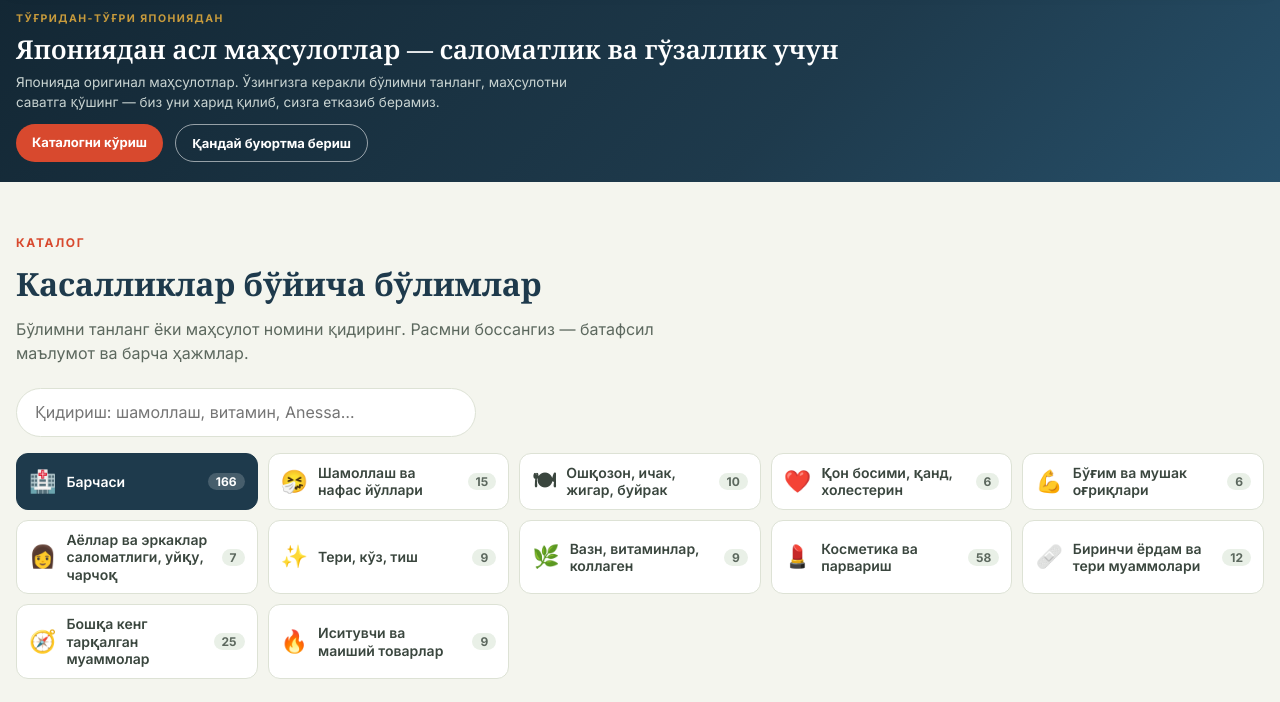
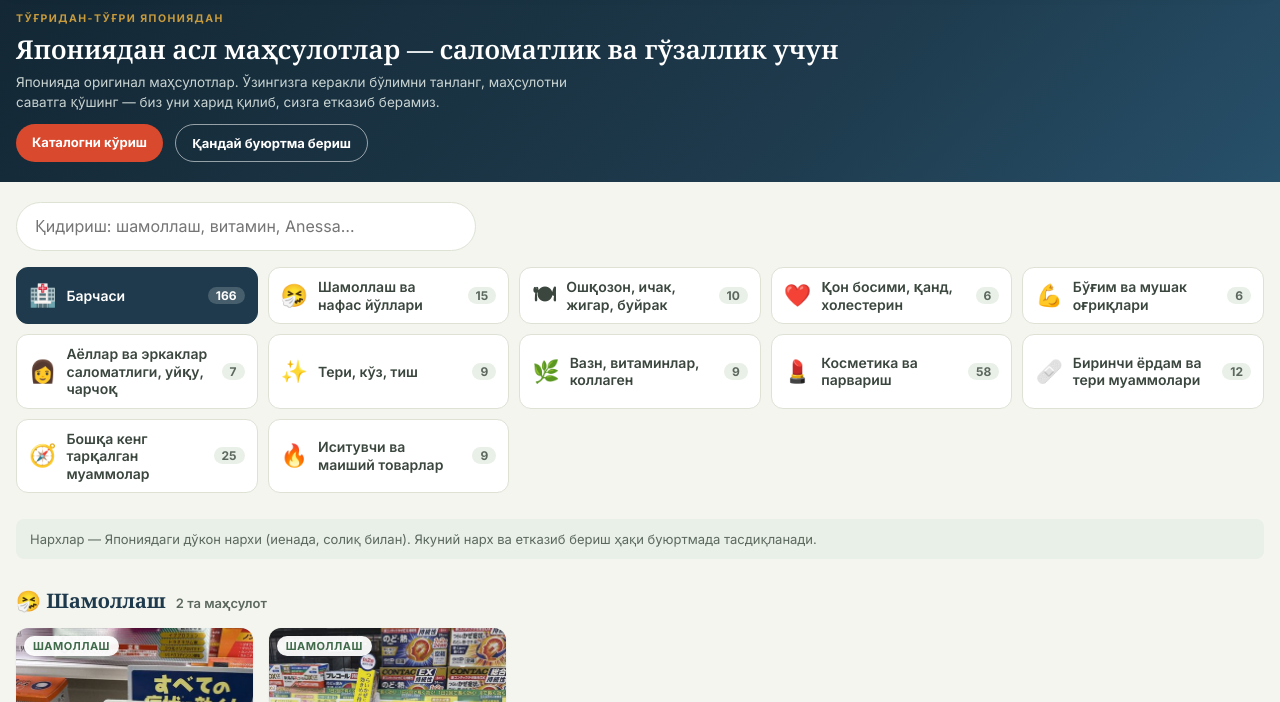
Before and after one commit to mirabexjapan-hub/yaponmalham, a plain HTML site: page index.html in a window 1280 px wide. Shown: the part 71-773 px from the top of the page. Drawn offline with Linux system fonts and the light colour scheme.

Commit message:
Remove catalog heading

```diff
--- a/index.html
+++ b/index.html
@@ -207,11 +207,8 @@ footer .wrap{display:flex;flex-wrap:wrap;gap:8px 24px;justify-content:space-betw
     </div>
   </section>
 
-  <section id="catalog">
+  <section id="catalog" style="padding-top:20px">
     <div class="wrap">
-      <div class="sec-eyebrow" data-t="catEyebrow"></div>
-      <h2 data-t="catTitle"></h2>
-      <p class="sec-lead" data-t="catLead"></p>
       <input class="search" id="search" type="search" autocomplete="off">
       <div class="groups" id="groups"></div>
       <div class="chips" id="chips"></div>
```
